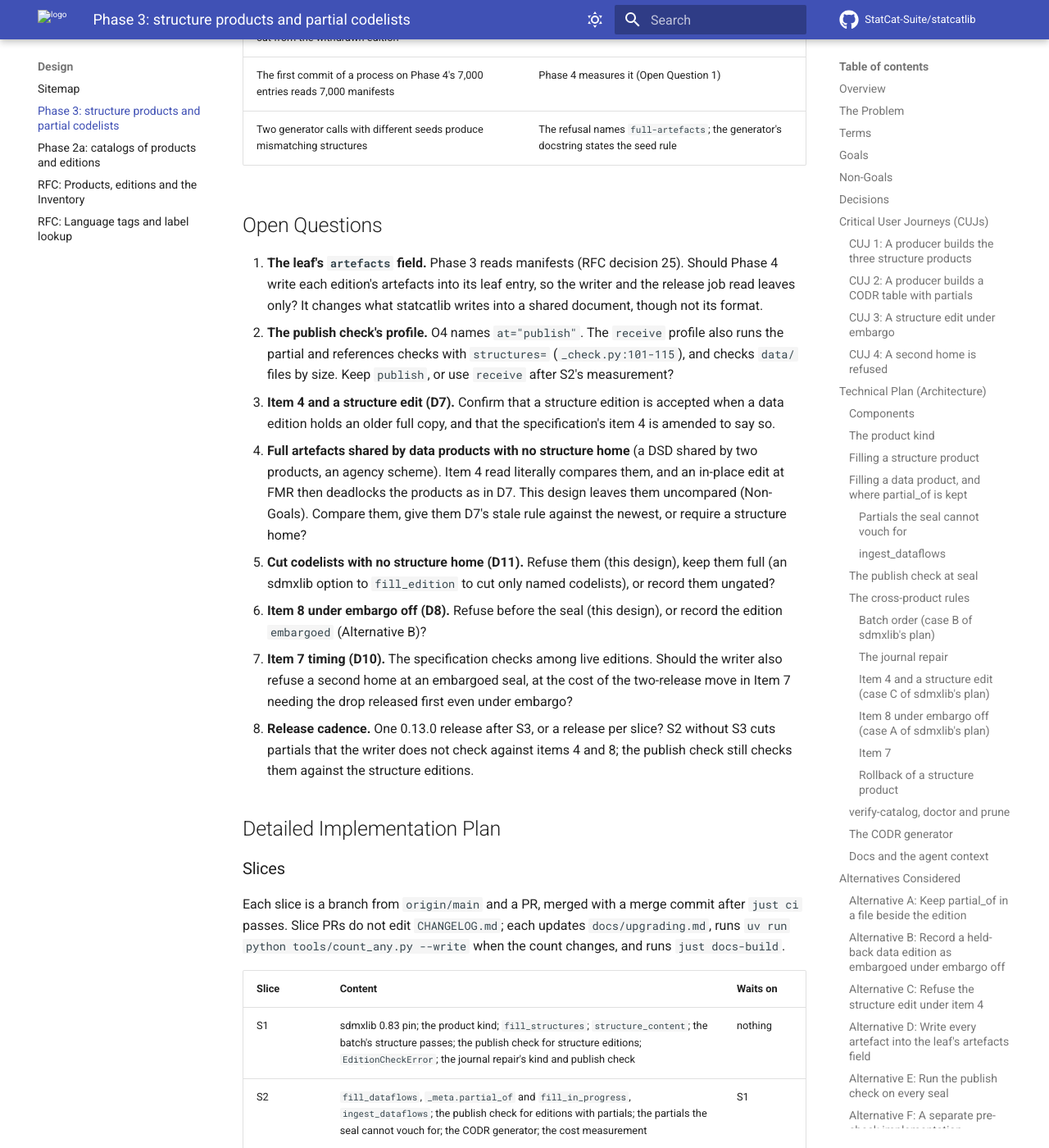
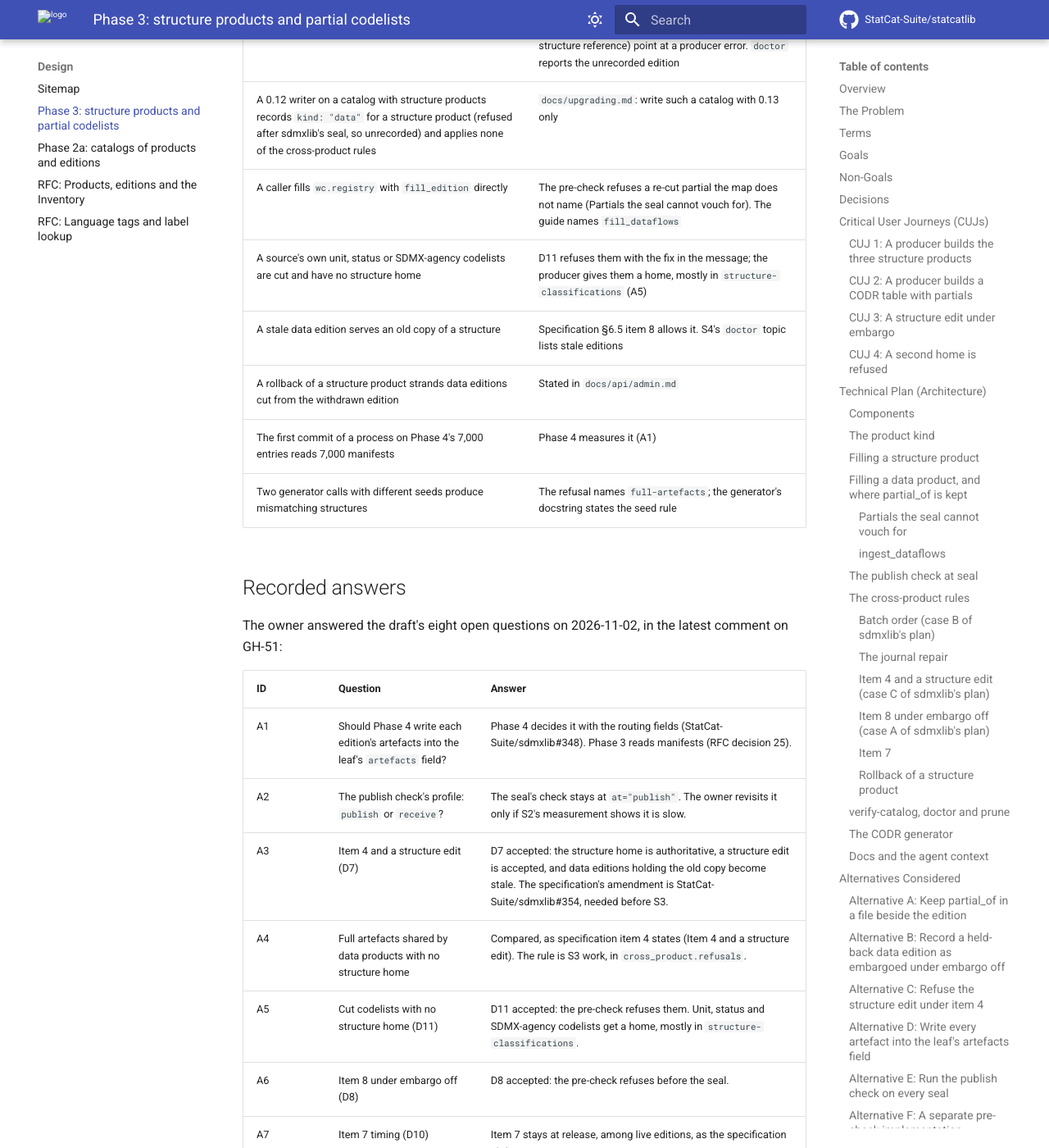
Before and after one commit to StatCat-Suite/statcatlib, an MkDocs documentation site: the page built from docs/design/phase-3-structure-products.md, in a window 1280 px wide and 1400 px high, scrolled down 21611 px. Shown: the whole window at 82% size. Built offline with MkDocs 1.6.1 and Material for MkDocs 9.7.7, drawn with Linux system fonts in a browser that asks for light colours; comment, search, counter and statistics services are not loaded; some of the changed text lies outside the part shown.

Commit message:
docs(design): record the owner's answers to the Phase 3 design's open questions (GH-51)

```diff
--- a/docs/design/phase-3-structure-products.md
+++ b/docs/design/phase-3-structure-products.md
@@ -1,9 +1,9 @@
 # Phase 3: structure products and partial codelists
 
 *   **Author:** Gabriel Gellner
-*   **Status:** Draft for the owner's review. The EGM review (five reviewers,
-    one resolution round) is in `docs/design/egm/phase-3-structure-products/`.
-    Code waits for the owner's approval.
+*   **Status:** Accepted. The EGM review (five reviewers, one resolution
+    round) is in `docs/design/egm/phase-3-structure-products/`. The owner
+    answered the open questions on 2026-11-02 (Recorded answers).
 *   **Date:** 2026-11-02
 *   **Issue:** GH-51. Suite tracker:
     StatCat-Suite/statcat-suite.github.io#19.
@@ -151,8 +151,8 @@ slice's test list covers its goals.
 *   **Routing fields** (`full_artefacts`, `dataflows`, `pull_bytes` in the
     leaf): Phase 4, plan Q7.
 *   **Writing the leaf's optional `artefacts` field.** RFC decision 25 has
-    the rules read manifests; Open Question 1 asks whether Phase 4 changes
-    that.
+    the rules read manifests; Phase 4 decides the field with the routing
+    fields (Recorded answers, A1).
 *   **The release job, `release_due` and `supersede_pending`**: Phase 5.
 *   **Catalog-level search over structure products** (specification §12):
     Phase 7. A structure edition's seal builds its per-edition search index
@@ -163,8 +163,6 @@ slice's test list covers its goals.
     the edition that drops it first (see Item 7).
 *   **Moving `ingest_sdmx` onto partials.** `ingest_sdmx` keeps copying an
     in-memory registry whole; `ingest_dataflows` is the partial path.
-*   **Comparing full artefacts across data products that have no structure
-    home** (Open Question 4).
 
 ## Decisions
 
@@ -179,7 +177,8 @@ Owner decisions of 2026-11-02, recorded on GH-51:
 | O5 | The pin becomes `sdmxlib>=0.83,<0.84`. | G1. |
 | O6 | The CODR generator is written in `statcatlib.testing`, with a seed and a tables-per-product parameter. Phase 4's corpus builds on it. | G8. |
 
-Settled by this design (each is a candidate for the owner's review):
+Settled by this design; the owner accepted each on 2026-11-02 (Recorded
+answers):
 
 | ID | Decision | Consequence |
 |---|---|---|
@@ -193,7 +192,7 @@ Settled by this design (each is a candidate for the owner's review):
 | D8 | An item-8 refusal under embargo off is raised by the pre-check, before sdmxlib's seal, so the working copy stays open. A refusal at the Inventory commit, after another writer changed the head, leaves the edition unrecorded, as a late fast-forward refusal does. | Settles case A of sdmxlib's plan. |
 | D9 | `Catalog.seal` seals and checks the batch's structure working copies first, then pre-checks, seals and checks each data working copy against them. The Inventory commit runs the rules on the whole version and drops refused products until a pass drops none. | Settles case B of sdmxlib's plan: a structure edition and its data editions go live in one version. |
 | D10 | Item 7 is checked as the specification states it: on entry to `live`, against the other structure products' live editions. | A second home under embargo is refused at its release. |
-| D11 | Every codelist `fill_edition` cuts needs a structure home. A partial whose URN no structure product holds is refused by the pre-check, naming the URN and the fix. | A producer puts every cut codelist (unit, status and scale codelists included) in a structure product, or fills with `partials=False`. Open Question 5. |
+| D11 | Every codelist `fill_edition` cuts needs a structure home. A partial whose URN no structure product holds is refused by the pre-check, naming the URN and the fix. | A producer puts every cut codelist (unit, status and scale codelists included) in a structure product, or fills with `partials=False`. Unit, status and SDMX-agency codelists get a home, mostly in `structure-classifications` (A5). |
 
 ## Critical User Journeys (CUJs)
 
@@ -465,9 +464,10 @@ tells the producer to start a new working copy from the live edition. In
 The check runs at `publish`, as O4 states: it re-hashes every file and
 recomputes every fingerprint. GH-248 measured a CODR seal at 1.6 s. Slice S2
 measures the check's addition on a generated product and on a census-sized
-edition (`$SDMXLIB_BENCH_BUNDLE`), and records both in its PR. Open Question
-2 asks whether `at="receive"`, which runs the partial and references checks
-with `structures=`, would do.
+edition (`$SDMXLIB_BENCH_BUNDLE`), and records both in its PR. The check
+stays at `publish`; the owner revisits `at="receive"`, which runs the partial
+and references checks with `structures=`, only if S2's measurement shows the
+check is slow (A2).
 
 ### The cross-product rules
 
@@ -488,7 +488,7 @@ def refusals(
 edition's artefacts as `sdmxlib.inventory.PartialRecord` values
 (`inventory/_format.py:182`): `fingerprint`, and `partial_of` for a partial.
 That is the type of the leaf's optional `LeafEntry.artefacts`, so Phase 4
-can swap the reader for the leaf field (Open Question 1). The result maps
+can swap the reader for the leaf field (A1). The result maps
 each refused product to its error.
 
 Two readers implement `Artefacts`:
@@ -524,6 +524,7 @@ edition replaces its own product's live edition at release. For each `e` in
 | 7 | `e` in a structure product, entering `live` | a full artefact of `e` is a full artefact of an entry of `S_live` in another product | `structure-home` |
 | 4 | `e` in a data product, full artefact `u` with fingerprint `f` | entries of `S` hold `u` full, and none with `f` | `full-artefacts` |
 | 4 | `e` in a data product, partial `u` with `partial_of` `f` | no entry of `S` holds `u` full with fingerprint `f` | `full-artefacts` |
+| 4 | `e` in a data product, full artefact `u` with fingerprint `f`, no entry of `S` holding `u` | an entry of `A` in another data product holds `u` full with another fingerprint | `full-artefacts` |
 | 8 | `e` in a data product entering `live`, partial `u` with `partial_of` `f` | an embargoed entry of `S` holds `u` with `f`, and no live one does | `publish-order` |
 
 `commit` skips `refusals` when the planned change has no incoming entry, so
@@ -625,9 +626,17 @@ republish. Under both refusals neither the edit nor the republish can go
 live. D7 makes the structure home authoritative: the structure edition is
 accepted, the data editions holding the old copy stay live and stale, and
 each republish must match the new home. Item 8 already treats partials this
-way: it holds back a data product "until that product is republished". Open
-Question 3 asks the owner to confirm D7 and to amend the specification's
-wording.
+way: it holds back a data product "until that product is republished". The
+owner accepted D7 (A3); the specification's wording is amended in
+StatCat-Suite/sdmxlib#354 before S3.
+
+A full artefact with no structure home, such as a DSD shared by two data
+products or an agency scheme, is compared across the data products that hold
+it, as item 4 states (A4). An incoming data edition whose copy differs from
+another data product's live or embargoed copy is refused with
+`full-artefacts`. An in-place edit at the source then blocks each product's
+republish until the products agree; the fix is a structure home for the
+artefact.
 
 #### Item 8 under embargo off (case A of sdmxlib's plan)
 
@@ -821,7 +830,7 @@ GH-51's body names `tests/support/codr.py`, which does not exist at
     RFC decision 25 assigns the rules to manifests.
 *   **Reason for Rejection**: the manifest cache bounds the reads to one per
     edition per writer process, and a Phase 3 test catalog holds tens of
-    entries. Phase 4 times the 7,000-entry read (Open Question 1).
+    entries. Phase 4 times the 7,000-entry read (A1).
 
 ### Alternative E: Run the publish check on every seal
 
@@ -858,46 +867,31 @@ GH-51's body names `tests/support/codr.py`, which does not exist at
 
 | Risk | Mitigation |
 |---|---|
+| A full artefact with no structure home, edited in place at the source, blocks the republish of every data product that holds it (A4) | The refusal names the URN and the editions; the fix is a structure home for the artefact |
 | A publish-check finding leaves a sealed edition unrecorded, and a rebuild costs a full ingest | The pre-check catches items 4, 7 and 8 before the seal. The remaining findings (a partial's codes, a structure reference) point at a producer error. `doctor` reports the unrecorded edition |
 | A 0.12 writer on a catalog with structure products records `kind: "data"` for a structure product (refused after sdmxlib's seal, so unrecorded) and applies none of the cross-product rules | `docs/upgrading.md`: write such a catalog with 0.13 only |
 | A caller fills `wc.registry` with `fill_edition` directly | The pre-check refuses a re-cut partial the map does not name (Partials the seal cannot vouch for). The guide names `fill_dataflows` |
-| A source's own unit, status or SDMX-agency codelists are cut and have no structure home | D11 refuses them with the fix in the message; Open Question 5 |
+| A source's own unit, status or SDMX-agency codelists are cut and have no structure home | D11 refuses them with the fix in the message; the producer gives them a home, mostly in `structure-classifications` (A5) |
 | A stale data edition serves an old copy of a structure | Specification §6.5 item 8 allows it. S4's `doctor` topic lists stale editions |
 | A rollback of a structure product strands data editions cut from the withdrawn edition | Stated in `docs/api/admin.md` |
-| The first commit of a process on Phase 4's 7,000 entries reads 7,000 manifests | Phase 4 measures it (Open Question 1) |
+| The first commit of a process on Phase 4's 7,000 entries reads 7,000 manifests | Phase 4 measures it (A1) |
 | Two generator calls with different seeds produce mismatching structures | The refusal names `full-artefacts`; the generator's docstring states the seed rule |
 
-## Open Questions
+## Recorded answers
 
-1.  **The leaf's `artefacts` field.** Phase 3 reads manifests (RFC decision
-    25). Should Phase 4 write each edition's artefacts into its leaf entry,
-    so the writer and the release job read leaves only? It changes what
-    statcatlib writes into a shared document, though not its format.
-2.  **The publish check's profile.** O4 names `at="publish"`. The `receive`
-    profile also runs the partial and references checks with `structures=`
-    (`_check.py:101-115`), and checks `data/` files by size. Keep `publish`,
-    or use `receive` after S2's measurement?
-3.  **Item 4 and a structure edit (D7).** Confirm that a structure edition is
-    accepted when a data edition holds an older full copy, and that the
-    specification's item 4 is amended to say so.
-4.  **Full artefacts shared by data products with no structure home** (a DSD
-    shared by two products, an agency scheme). Item 4 read literally compares
-    them, and an in-place edit at FMR then deadlocks the products as in D7.
-    This design leaves them uncompared (Non-Goals). Compare them, give them
-    D7's stale rule against the newest, or require a structure home?
-5.  **Cut codelists with no structure home (D11).** Refuse them (this
-    design), keep them full (an sdmxlib option to `fill_edition` to cut only
-    named codelists), or record them ungated?
-6.  **Item 8 under embargo off (D8).** Refuse before the seal (this design),
-    or record the edition `embargoed` (Alternative B)?
-7.  **Item 7 timing (D10).** The specification checks among live editions.
-    Should the writer also refuse a second home at an embargoed seal, at the
-    cost of the two-release move in Item 7 needing the drop released first
-    even under embargo?
-8.  **Release cadence.** One 0.13.0 release after S3, or a release per slice?
-    S2 without S3 cuts partials that the writer does not check against items
-    4 and 8; the publish check still checks them against the structure
-    editions.
+The owner answered the draft's eight open questions on 2026-11-02, in the
+latest comment on GH-51:
+
+| ID | Question | Answer |
+|---|---|---|
+| A1 | Should Phase 4 write each edition's artefacts into the leaf's `artefacts` field? | Phase 4 decides it with the routing fields (StatCat-Suite/sdmxlib#348). Phase 3 reads manifests (RFC decision 25). |
+| A2 | The publish check's profile: `publish` or `receive`? | The seal's check stays at `at="publish"`. The owner revisits it only if S2's measurement shows it is slow. |
+| A3 | Item 4 and a structure edit (D7) | D7 accepted: the structure home is authoritative, a structure edit is accepted, and data editions holding the old copy become stale. The specification's amendment is StatCat-Suite/sdmxlib#354, needed before S3. |
+| A4 | Full artefacts shared by data products with no structure home | Compared, as specification item 4 states (Item 4 and a structure edit). The rule is S3 work, in `cross_product.refusals`. |
+| A5 | Cut codelists with no structure home (D11) | D11 accepted: the pre-check refuses them. Unit, status and SDMX-agency codelists get a home, mostly in `structure-classifications`. |
+| A6 | Item 8 under embargo off (D8) | D8 accepted: the pre-check refuses before the seal. |
+| A7 | Item 7 timing (D10) | Item 7 stays at release, among live editions, as the specification states. |
+| A8 | Release cadence | One 0.13.0 release after S3, together with StatCat-Suite/sdmxlib-rest#90. |
 
 ## Detailed Implementation Plan
 
@@ -1079,7 +1073,8 @@ when the count changes, and runs `just docs-build`.
     - item 4: a data edition whose full `CS_CODR` differs from
       `structure-concepts` is refused, naming the URN and both editions; a
       structure edit is accepted and the data edition holding the old copy
-      stays live;
+      stays live; a data edition whose full DSD with no structure home
+      differs from another data product's live copy is refused (A4);
     - item 7: under embargo off, a second home is refused by the pre-check
       (working copy open) and at the Inventory commit (a race simulated by
       committing the first home between the pre-check and the commit); under
@@ -1132,7 +1127,7 @@ tests, as restated against `41d4b88` and sdmxlib 0.83.0:
 | A CODR-shaped data product's `metadata.duckdb` is under 10 MB | S2 | `test_codr.py` |
 | A partial with a code its full artefact lacks is a `check_edition` finding naming the code | S2 | `test_partials.py` (at seal, through `EditionCheckError`) |
 | A partial whose full artefact is in a second structure product passes `check_edition` given both | S2 | `test_partials.py` (`CL_GEO` in `structure-geo`, `CL_CLASS_*` in `structure-classifications`) |
-| Two editions holding one URN as a full artefact with different fingerprints are refused, naming the URN and both editions (item 4) | S3 | `test_cross_product.py` (a data edition against its structure home) |
+| Two editions holding one URN as a full artefact with different fingerprints are refused, naming the URN and both editions (item 4) | S3 | `test_cross_product.py` (a data edition against its structure home; two data products' copies of a full artefact with no structure home, A4) |
 | A full artefact with two structure homes is refused (item 7) | S3 | `test_cross_product.py` |
 | A data edition is refused `live` while its structure edition is not live, and released once it is (item 8) | S3 | `test_cross_product.py` |
 | A republish of a data product through a working copy keeps its partials cut | S2 | `test_partials.py` |
```
Also changed, not shown: docs/design/SITEMAP.md (+1 -1 lines).
